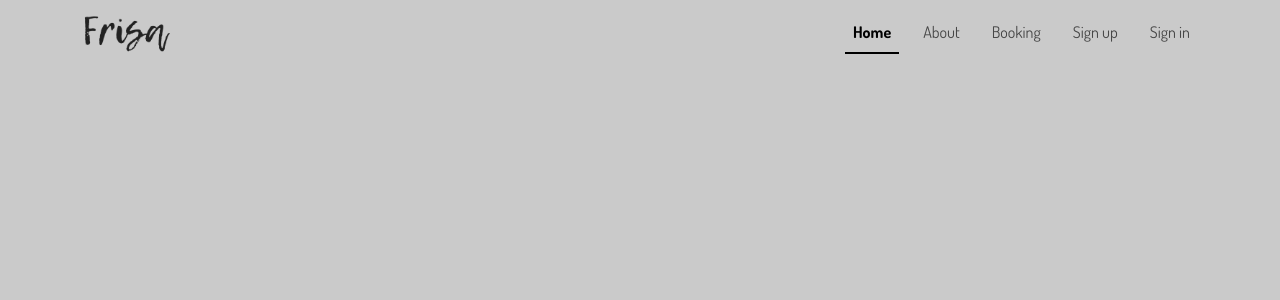
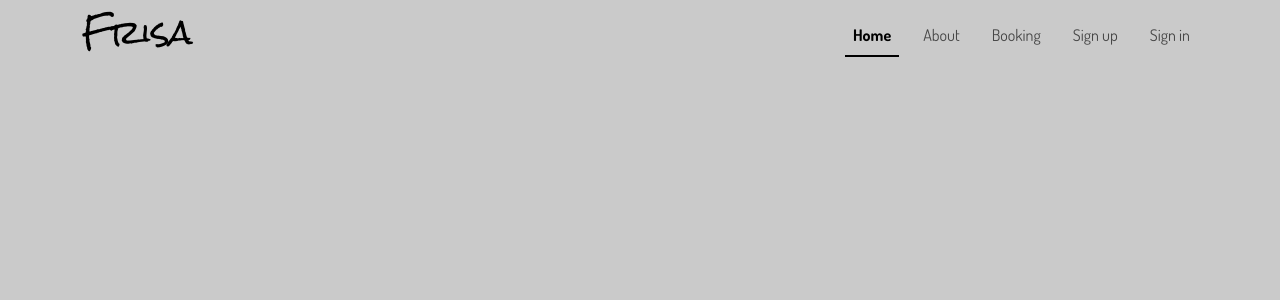
Before and after one commit to FridaWikell/frisa-booking, a Django app: page / in a window 1280 px wide. Shown: the top 300 px of the page. Run offline with Django 4.2, Linux system fonts and the light colour scheme; some libraries are stand-ins or nearby versions.

Commit message:
Style: Change logo img to text in nav base

```diff
--- a/static/css/style.css
+++ b/static/css/style.css
@@ -1,5 +1,5 @@
 /* Fonts from Google Fonts */
-@import url('https://fonts.googleapis.com/css2?family=Comfortaa:wght@300..700&family=Dosis:wght@200..800&display=swap');
+@import url('https://fonts.googleapis.com/css2?family=Comfortaa:wght@300..700&family=Dosis:wght@200..800&family=Rock+Salt&display=swap');
 
 /* General styles */
 h1, h2, h3, h4, h5, h6 {
@@ -121,6 +121,11 @@ a {
 }
 
 
+/* Navbar */
+.frisa-log {
+    font-family: 'Rock Salt', sans-serif;
+}
+
 
 /* Booking page */
 .more {
--- a/templates/base.html
+++ b/templates/base.html
@@ -24,7 +24,7 @@
             <nav class="navbar navbar-expand-md nav-bar py-2 px-2">
                 <div class="container-xl">
                     <a class="navbar-brand" href="{% url 'home' %}">
-                        <img src="{% static 'img/frisa-logo.png' %}" class="logo-img" alt="Frisa logo">
+                        <h2 class="frisa-log">Frisa</h2>
                     </a>
                     <button class="navbar-toggler" type="button" data-bs-toggle="collapse" data-bs-target="#navbarTogglerDemo02" aria-controls="navbarTogglerDemo02" aria-expanded="false" aria-label="Toggle navigation">
                         <span class="navbar-toggler-icon"></span>
```
Also changed, not shown: static/img/frisa-logo.png (deleted).
